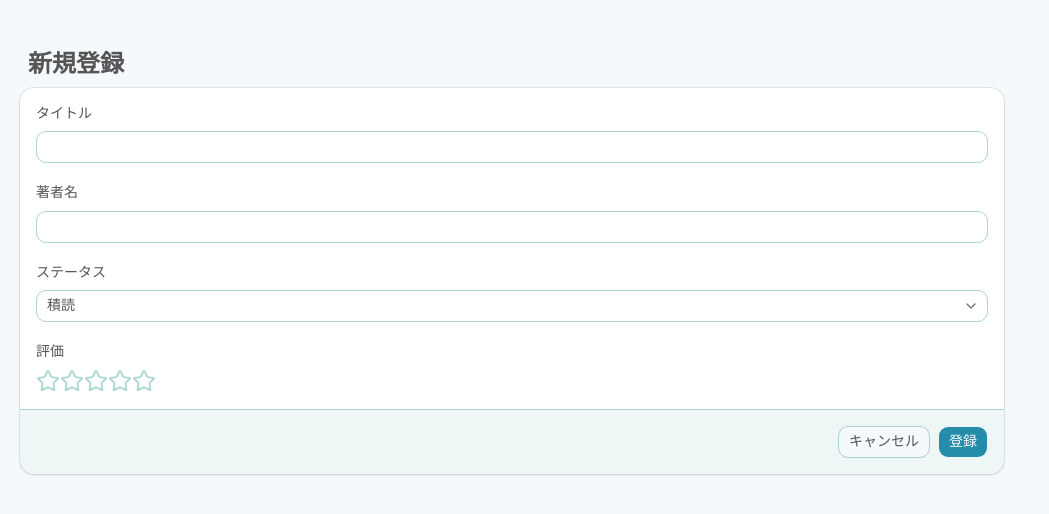
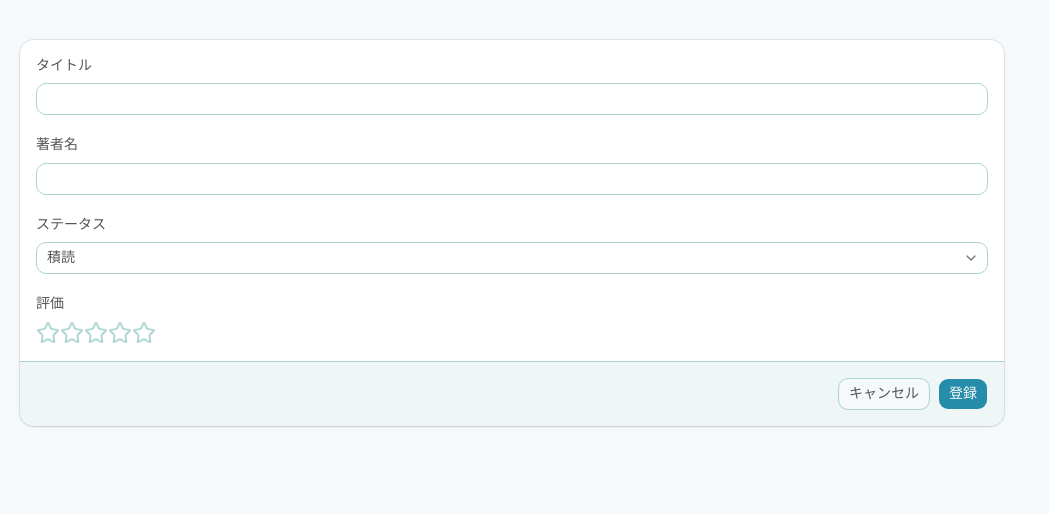
Before and after one commit to nkdev-tech/techbook-log, a Next.js app in the folder web/: page /books/new in a window 1280 px wide. Shown: the top 514 px of the page, without its empty margins (0-1049 px from the left). Built offline with nearby package versions, Linux system fonts and the light colour scheme.

Commit message:
CSS調整

```diff
--- a/web/src/app/books/[id]/page.tsx
+++ b/web/src/app/books/[id]/page.tsx
@@ -50,13 +50,13 @@ export default function BookDetailPage() {
           <CardDescription className="">{book.author}</CardDescription>
         </CardHeader>
         <CardContent className="space-y-2 text-base">
-          <div className="flex gap-2">
+          <div className="flex gap-1">
             <span>{STATUS_LABEL[book.status] ?? book.status}</span>
             {book.finishedAt && (
-              <span>{`(${format(new Date(book.finishedAt), "yyyy/MM/dd")})`}</span>
+              <span className="text-xs self-end pb-1 text-muted-foreground">{`(${format(new Date(book.finishedAt), "yyyy/MM/dd")})`}</span>
             )}
           </div>
-          <StarRating rating={book.rating} size={18} disabled={true} />
+          <StarRating rating={book.rating} disabled={true} />
         </CardContent>
         <CardFooter>
           <div className="flex">
--- a/web/src/app/books/new/page.tsx
+++ b/web/src/app/books/new/page.tsx
@@ -88,8 +88,7 @@ export default function BookNewPage() {
   });
 
   return (
-    <div className="mx-auto px-5 py-10">
-      <div className="m-2 text-2xl font-bold">新規登録</div>
+    <div className="container mx-auto px-5 py-10">
       <Card className="w-full">
         <CardContent className="space-y-1">
           <form
```
